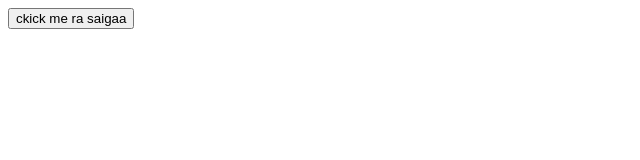
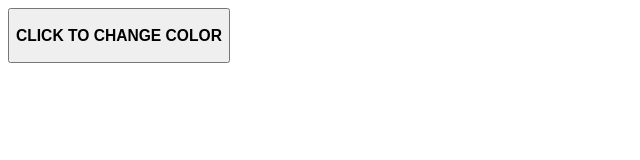
Before and after one commit to poojithgowd/Clor-Generator-using-JavaScript, a plain HTML site: page index.html in a window 1280 px wide. Shown: the whole page, without its empty margins (0-640 px from the left). Drawn offline with Linux system fonts and the light colour scheme.

Commit message:
Update index.html

```diff
--- a/index.html
+++ b/index.html
@@ -7,6 +7,6 @@
 </head>
 <body id="id1" >
     <script src="color generator.js"></script>
-    <button  onclick="changeColor()">ckick me ra saigaa</button>
+    <button  onclick="generateColor()" ><h3>CLICK TO CHANGE COLOR</h3></button>
 </body>
 </html>
```
